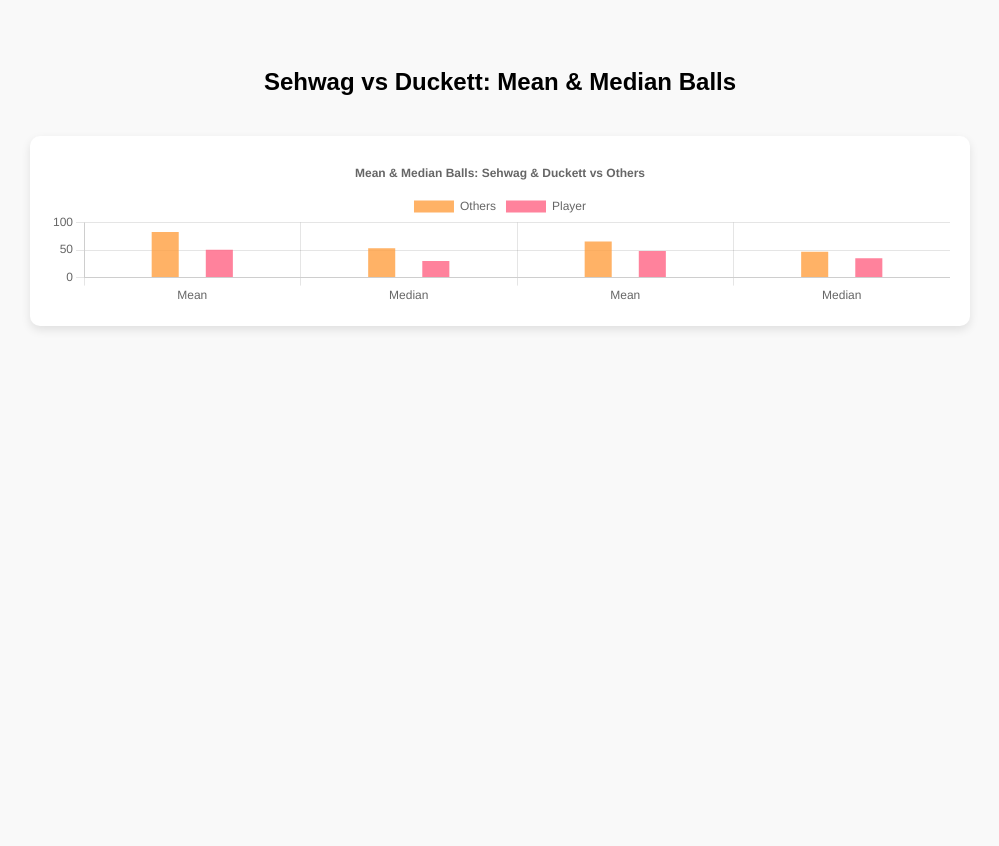
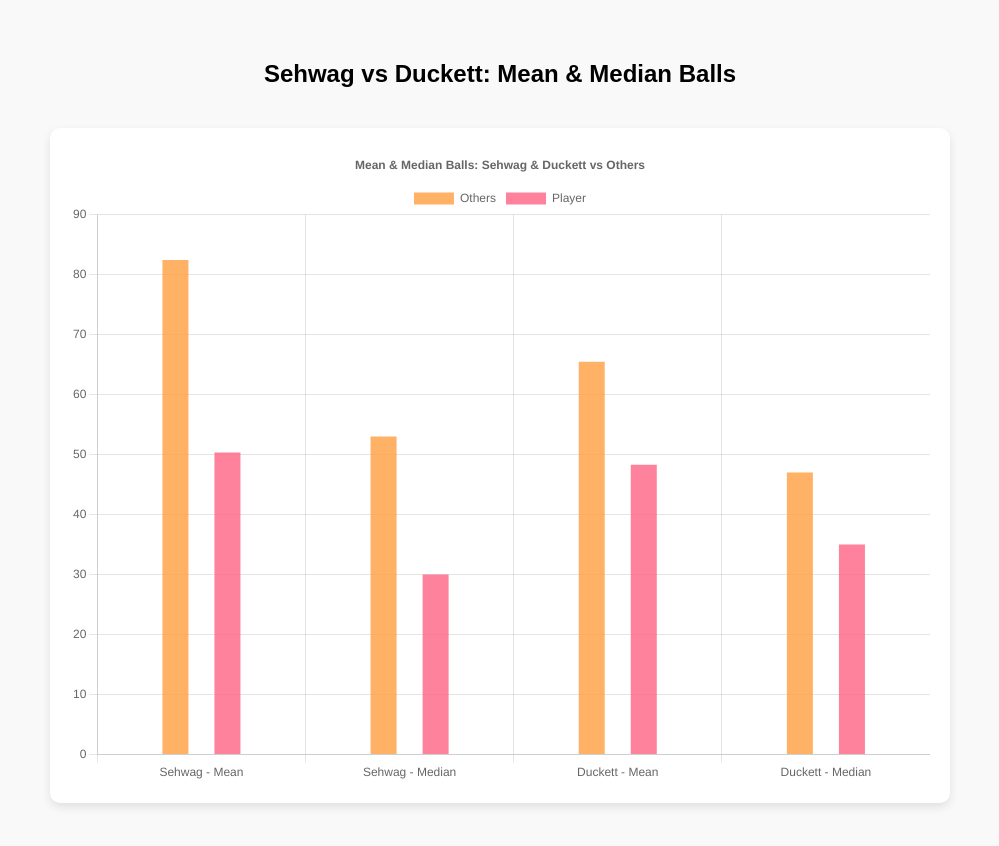
Before and after one commit to coversoncoversoff/coversoncoversoff-oss.github.io, a Jekyll site: the page assets/plots/No-Time-To-Settle-Plots/mean-median.html, which Jekyll copies as it is, in a window 1280 px wide. Shown: the top 846 px of the page, without its empty margins (140-1139 px from the left). Built offline with Jekyll 4.4.1, drawn with Linux system fonts in a browser that asks for light colours.

Commit message:
Update mean-median.html

```diff
--- a/assets/plots/No-Time-To-Settle-Plots/mean-median.html
+++ b/assets/plots/No-Time-To-Settle-Plots/mean-median.html
@@ -5,9 +5,28 @@
   <title>Sehwag vs Duckett: Mean & Median Balls</title>
   <script src="https://cdn.jsdelivr.net/npm/chart.js"></script>
   <style>
-    body { font-family: Arial, sans-serif; padding: 20px; background:#f9f9f9; }
-    .chart-container { width: 100%; max-width: 900px; height: auto; margin: 40px auto; background:#fff; padding:20px; box-shadow:0 4px 10px rgba(0,0,0,0.1); border-radius:10px; }
-    h2 { text-align:center; margin-top:40px; }
+    body {
+      font-family: Arial, sans-serif;
+      padding: 20px;
+      background: #f9f9f9;
+      margin: 0;
+      overflow-x: hidden;
+    }
+    .chart-container {
+      width: 100%;
+      max-width: 900px;
+      aspect-ratio: 4/3;   /* taller chart */
+      margin: 40px auto;
+      background: #fff;
+      padding: 20px;
+      box-sizing: border-box;
+      box-shadow: 0 4px 10px rgba(0,0,0,0.1);
+      border-radius: 10px;
+    }
+    h2 {
+      text-align: center;
+      margin-top: 40px;
+    }
   </style>
 </head>
 <body>
@@ -18,16 +37,61 @@
 
   <script>
     const ctx = document.getElementById('meanMedianChart').getContext('2d');
+
+    const data = {
+      labels: [
+        "Sehwag - Mean", "Sehwag - Median",
+        "Duckett - Mean", "Duckett - Median"
+      ],
+      datasets: [
+        {
+          label: 'Others',
+          data: [82.42, 53, 65.43, 47],
+          backgroundColor: 'rgba(255, 159, 64, 0.8)',
+          barPercentage: 0.5,
+          categoryPercentage: 0.5
+        },
+        {
+          label: 'Player',
+          data: [50.33, 30, 48.31, 35],
+          backgroundColor: 'rgba(255, 99, 132, 0.8)',
+          barPercentage: 0.5,
+          categoryPercentage: 0.5
+        }
+      ]
+    };
+
     new Chart(ctx, {
       type: 'bar',
-      data: {
-        labels: ["Mean","Median","Mean","Median"],
-        datasets:[
-          {label:'Others', data:[82.42,53,65.43,47], backgroundColor:'rgba(255,159,64,0.8)', barPercentage:0.5, categoryPercentage:0.5},
-          {label:'Player', data:[50.33,30,48.31,35], backgroundColor:'rgba(255,99,132,0.8)', barPercentage:0.5, categoryPercentage:0.5}
-        ]
-      },
-      options:{responsive:true, maintainAspectRatio: false, plugins:{legend:{position:'top'}, title:{display:true,text:'Mean & Median Balls: Sehwag & Duckett vs Others'}}, scales:{y:{beginAtZero:true}, x:{stacked:false}}}
+      data: data,
+      options: {
+        responsive: true,
+        maintainAspectRatio: false,
+        plugins: {
+          legend: { position: 'top' },
+          title: {
+            display: true,
+            text: 'Mean & Median Balls: Sehwag & Duckett vs Others'
+          },
+          tooltip: {
+            callbacks: {
+              title: function(context) {
+                // show metric only, not player name
+                const label = context[0].label.split(" - ")[1];
+                return label; // "Mean" or "Median"
+              },
+              label: function(context) {
+                // show dataset label (Player/Others) + value
+                return context.dataset.label + ": " + context.raw.toFixed(2);
+              }
+            }
+          }
+        },
+        scales: {
+          y: { beginAtZero: true },
+          x: { stacked: false, ticks: { font: { size: 12 } } }
+        }
+      }
     });
   </script>
 </body>
```
